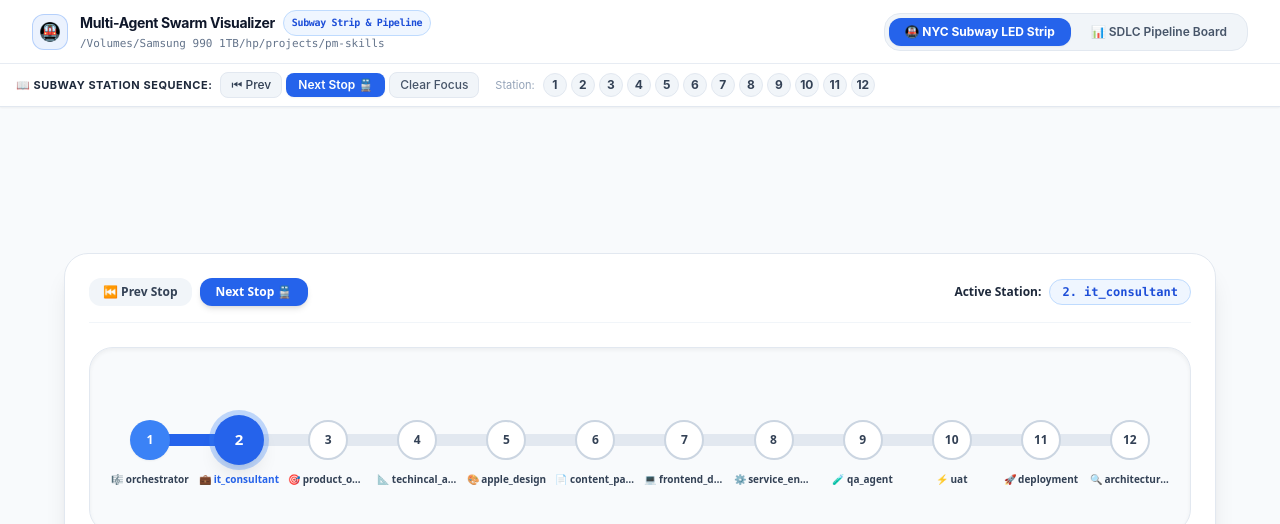
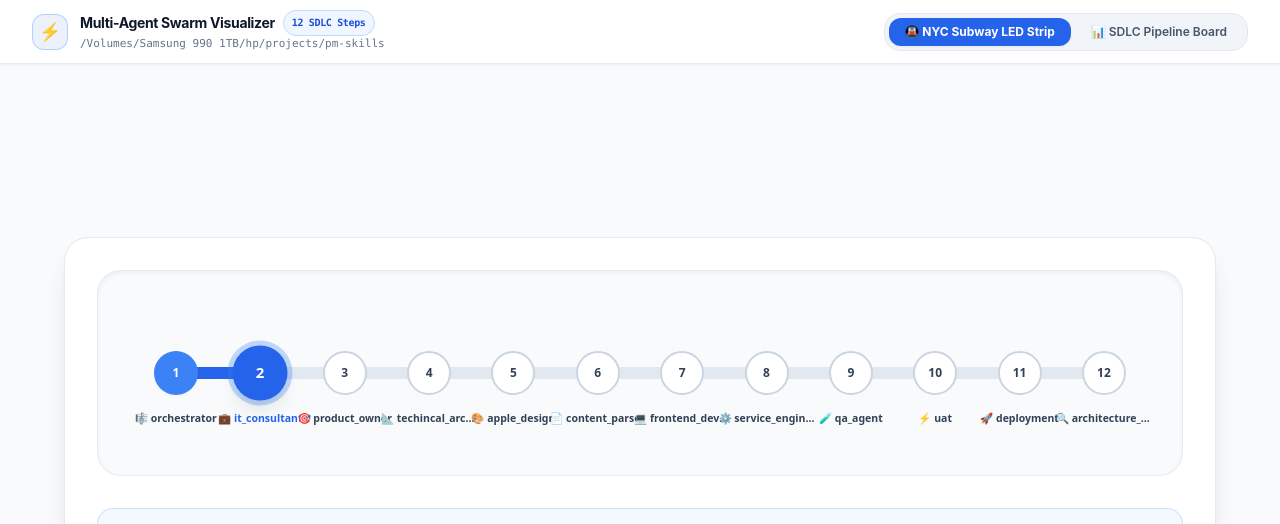
Before and after one commit to gootyboy/pm-skills, a plain HTML site: page index.html in a window 1280 px wide. Shown: the top 524 px of the page. Drawn offline with nearby package versions, Linux system fonts and the light colour scheme; a web font is replaced by a local one.

Commit message:
fix: remove redundant toolbars, story banners, extra buttons, and headers for ultra-clean Subway visualizer

```diff
--- a/app.js
+++ b/app.js
@@ -1,5 +1,5 @@
 // SDLC Swarm Skills Visualizer — Engine & UI Controller
-// Features SDLC Pipeline Board + Pure Light-Theme NYC Subway In-Car LED Strip Map
+// Supports SDLC Pipeline Board + Ultra-Clean NYC Subway In-Car LED Strip Map
 
 const SDLC_SWARM_NODES = [
   { id: 'skill_builder', stop: 1, label: 'PROJECT_BUILDER_SKILL.md', category: 'Swarm Hub Controller', icon: '👑', desc: 'Master Swarm Controller: Sets autonomy modes (BALANCED / AUTOPILOT / SUPERVISED) and manages system lifecycle.' },
@@ -35,7 +35,7 @@ const SUBWAY_STATIONS = [
 
 let currentStoryStep = 2; // Default Stop 2: it_consultant
 let selectedNodeId = 'skill_it';
-let currentActiveView = 'subway'; // Default: Subway LED Strip
+let currentActiveView = 'subway';
 
 function initApp() {
   switchView('subway');
@@ -136,8 +136,8 @@ function renderPipelineView() {
 }
 
 // -------------------------------------------------------------
-// VIEW 2: Pure Light-Theme NYC Subway In-Car LED Indicator Strip
-// (NO Title, NO Footer, NO Downtown/Uptown, Numbers INSIDE Circles, Includes UAT)
+// VIEW 2: Ultra-Clean NYC Subway In-Car LED Station Strip
+// (NO Toolbar, NO Banner, NO Extra Buttons, NO Extra Headers)
 // -------------------------------------------------------------
 function renderSubwayCarView() {
   const container = document.getElementById('nycSubwayContainer');
@@ -146,32 +146,17 @@ function renderSubwayCarView() {
   const activeStation = SUBWAY_STATIONS[currentStoryStep - 1] || SUBWAY_STATIONS[1];
 
   container.innerHTML = `
-    <div class="w-full max-w-6xl mx-auto bg-white border border-slate-200 rounded-3xl p-6 shadow-xl space-y-6 select-none font-sans">
+    <div class="w-full max-w-6xl mx-auto bg-white border border-slate-200 rounded-3xl p-8 shadow-xl space-y-8 select-none font-sans">
 
-      <!-- Top Step Controls Bar -->
-      <div class="flex items-center justify-between pb-4 border-b border-slate-100">
-        <div class="flex items-center gap-2">
-          <button onclick="prevStoryStep()" class="px-3.5 py-1.5 rounded-xl bg-slate-100 hover:bg-slate-200 text-slate-700 font-bold text-xs transition-colors">⏮ Prev Stop</button>
-          <button onclick="nextStoryStep()" class="px-4 py-1.5 rounded-xl bg-blue-600 hover:bg-blue-700 text-white font-bold text-xs shadow-md transition-colors">Next Stop 🚆</button>
-        </div>
-
-        <div class="flex items-center gap-2 text-xs font-bold text-slate-800">
-          <span>Active Station:</span>
-          <span class="px-3 py-1 rounded-full bg-blue-50 text-blue-700 border border-blue-200 font-mono">
-            ${activeStation.stop}. ${activeStation.name}
-          </span>
-        </div>
-      </div>
-
-      <!-- Pure Light Theme NYC Subway LED Station Strip -->
-      <div class="bg-slate-50 p-6 rounded-3xl border border-slate-200 shadow-inner relative">
-        <div class="relative py-12 flex items-center justify-between px-4">
+      <!-- Ultra-Clean NYC Subway LED Station Strip -->
+      <div class="bg-slate-50 p-8 rounded-3xl border border-slate-200/80 shadow-inner relative">
+        <div class="relative py-12 flex items-center justify-between px-6">
 
           <!-- Background Neutral Track Line -->
-          <div class="absolute left-6 right-6 top-1/2 -translate-y-1/2 h-3 bg-slate-200 rounded-full z-0"></div>
+          <div class="absolute left-8 right-8 top-1/2 -translate-y-1/2 h-3 bg-slate-200 rounded-full z-0"></div>
 
           <!-- Active Blue Progress Track Bar -->
-          <div class="absolute left-6 top-1/2 -translate-y-1/2 h-3 bg-blue-600 rounded-full z-0 transition-all duration-300" style="width: ${((currentStoryStep - 1) / 11) * 100}%"></div>
+          <div class="absolute left-8 top-1/2 -translate-y-1/2 h-3 bg-blue-600 rounded-full z-0 transition-all duration-300" style="width: ${((currentStoryStep - 1) / 11) * 100}%"></div>
 
           <!-- 12 Station Circles with NUMBERS INSIDE -->
           ${SUBWAY_STATIONS.map((st) => {
@@ -182,7 +167,7 @@ function renderSubwayCarView() {
               <div onclick="setStoryStep(${st.stop})" class="relative z-10 flex flex-col items-center cursor-pointer group">
 
                 <!-- Station Circle with NUMBER INSIDE -->
-                <div class="w-10 h-10 rounded-full flex items-center justify-center font-bold text-xs transition-all ${
+                <div class="w-11 h-11 rounded-full flex items-center justify-center font-bold text-xs transition-all ${
                   isCurrent
                     ? 'bg-blue-600 text-white ring-4 ring-blue-500/30 scale-125 font-black shadow-lg z-20'
                     : isPassed
@@ -193,8 +178,8 @@ function renderSubwayCarView() {
                 </div>
 
                 <!-- Station Name Label Below Circle -->
-                <div class="absolute top-12 flex flex-col items-center w-20 text-center">
-                  <span class="text-[10px] font-bold mt-1 ${isCurrent ? 'text-blue-600 font-extrabold' : 'text-slate-700'} truncate w-full">
+                <div class="absolute top-14 flex flex-col items-center w-24 text-center">
+                  <span class="text-[10.5px] font-bold mt-1 ${isCurrent ? 'text-blue-600 font-extrabold' : 'text-slate-700'} truncate w-full">
                     ${st.icon} ${st.name}
                   </span>
                 </div>
@@ -206,12 +191,12 @@ function renderSubwayCarView() {
         </div>
       </div>
 
-      <!-- Active Station Directive Card -->
-      <div class="p-4 rounded-2xl bg-blue-50/60 border border-blue-200/80 flex items-center gap-3 text-xs">
-        <span class="text-2xl">${activeStation.icon}</span>
+      <!-- Station Directive Card -->
+      <div class="p-5 rounded-2xl bg-blue-50/70 border border-blue-200/80 flex items-center gap-4 text-xs">
+        <span class="text-3xl">${activeStation.icon}</span>
         <div>
-          <h4 class="font-bold text-slate-900">Station ${activeStation.stop}: ${activeStation.name}</h4>
-          <p class="text-slate-600 mt-0.5 leading-relaxed">${activeStation.desc}</p>
+          <h4 class="font-bold text-sm text-slate-900">${activeStation.stop}. ${activeStation.name}</h4>
+          <p class="text-slate-600 mt-1 leading-relaxed text-xs">${activeStation.desc}</p>
         </div>
       </div>
 
@@ -260,32 +245,12 @@ function renderNodeDetails(nodeId) {
 
 function setStoryStep(stepNum) {
   currentStoryStep = stepNum;
-  const banner = document.getElementById('storyBanner');
-  const title = document.getElementById('storyTitle');
-  const desc = document.getElementById('storyDesc');
-
-  if (stepNum === 0) {
-    if (banner) banner.classList.add('hidden');
-  } else {
-    if (banner) banner.classList.remove('hidden');
-    const stepObj = SUBWAY_STATIONS[stepNum - 1];
-    if (title) title.innerText = stepObj.name;
-    if (desc) desc.innerText = stepObj.desc;
+  const stepObj = SUBWAY_STATIONS[stepNum - 1];
+  if (stepObj) {
     selectedNodeId = stepObj.focusNodes[0];
     renderNodeDetails(selectedNodeId);
   }
-
   switchView(currentActiveView);
 }
 
-function nextStoryStep() {
-  currentStoryStep = currentStoryStep < 12 ? currentStoryStep + 1 : 1;
-  setStoryStep(currentStoryStep);
-}
-
-function prevStoryStep() {
-  currentStoryStep = currentStoryStep > 1 ? currentStoryStep - 1 : 12;
-  setStoryStep(currentStoryStep);
-}
-
 window.addEventListener('DOMContentLoaded', initApp);
--- a/index.html
+++ b/index.html
@@ -3,7 +3,7 @@
 <head>
   <meta charset="UTF-8">
   <meta name="viewport" content="width=device-width, initial-scale=1.0">
-  <title>Multi-Agent SDLC Swarm — NYC Subway & Pipeline Visualizer</title>
+  <title>Multi-Agent SDLC Swarm — Visualizer</title>
   <script src="https://cdn.tailwindcss.com"></script>
   <style>
     @import url('https://fonts.googleapis.com/css2?family=SF+Pro+Display:wght@400;500;600;700;800;900&display=swap');
@@ -16,22 +16,22 @@
 </head>
 <body class="bg-slate-50 text-slate-900 min-h-screen flex flex-col antialiased">
 
-  <!-- Header -->
+  <!-- Header & View Switcher -->
   <header class="h-16 border-b border-slate-200/80 px-4 md:px-8 flex items-center justify-between shrink-0 bg-white/90 backdrop-blur-xl z-20 shadow-sm">
     <div class="flex items-center gap-3">
       <div class="w-9 h-9 rounded-xl bg-blue-500/10 border border-blue-500/30 flex items-center justify-center text-blue-600 font-bold text-lg">
-        🚇
+        ⚡
       </div>
       <div>
         <h1 class="text-sm font-bold tracking-tight text-slate-900 flex items-center gap-2">
           <span>Multi-Agent Swarm Visualizer</span>
-          <span class="text-[10px] px-2 py-0.5 rounded-full bg-blue-50 text-blue-700 border border-blue-200 font-mono font-semibold">Subway Strip & Pipeline</span>
+          <span class="text-[10px] px-2 py-0.5 rounded-full bg-blue-50 text-blue-700 border border-blue-200 font-mono font-semibold">12 SDLC Steps</span>
         </h1>
         <p class="text-[11px] text-slate-500 font-mono">/Volumes/Samsung 990 1TB/hp/projects/pm-skills</p>
       </div>
     </div>
 
-    <!-- UI/UX Layout Switcher Tabs -->
+    <!-- UI/UX View Switcher Tabs -->
     <nav class="flex items-center bg-slate-100 border border-slate-200 rounded-2xl p-1 gap-1">
       <button id="tab_subway" onclick="switchView('subway')" class="px-4 py-1.5 rounded-xl text-xs font-bold bg-blue-600 text-white shadow-sm transition-all">
         🚇 NYC Subway LED Strip
@@ -42,52 +42,11 @@
     </nav>
   </header>
 
-  <!-- Step Navigation Toolbar -->
-  <div class="bg-white border-b border-slate-200 px-4 py-2 flex flex-wrap items-center justify-between gap-3 text-xs shrink-0 z-20 shadow-sm">
-    <div class="flex items-center gap-2">
-      <span class="font-bold text-slate-800 uppercase tracking-wider text-[11px]">📖 Subway Station Sequence:</span>
-      <div class="flex items-center gap-1">
-        <button onclick="prevStoryStep()" class="px-2.5 py-1 rounded-lg bg-slate-100 border border-slate-200 text-slate-700 hover:bg-slate-200 font-medium">⏮ Prev</button>
-        <button onclick="nextStoryStep()" class="px-3 py-1 rounded-lg bg-blue-600 hover:bg-blue-700 text-white font-semibold shadow-sm">Next Stop 🚆</button>
-        <button onclick="setStoryStep(0)" class="px-2.5 py-1 rounded-lg bg-slate-100 border border-slate-200 text-slate-600 hover:bg-slate-200 font-medium">Clear Focus</button>
-      </div>
-
-      <!-- Step Buttons (1-12) -->
-      <div class="hidden lg:flex items-center gap-1 ml-2">
-        <span class="text-slate-400 text-[11px] mr-1">Station:</span>
-        <button id="storyBtn1" onclick="setStoryStep(1)" class="w-6 h-6 rounded-full bg-slate-100 text-slate-700 text-xs border border-slate-200 font-bold">1</button>
-        <button id="storyBtn2" onclick="setStoryStep(2)" class="w-6 h-6 rounded-full bg-slate-100 text-slate-700 text-xs border border-slate-200 font-bold">2</button>
-        <button id="storyBtn3" onclick="setStoryStep(3)" class="w-6 h-6 rounded-full bg-slate-100 text-slate-700 text-xs border border-slate-200 font-bold">3</button>
-        <button id="storyBtn4" onclick="setStoryStep(4)" class="w-6 h-6 rounded-full bg-slate-100 text-slate-700 text-xs border border-slate-200 font-bold">4</button>
-        <button id="storyBtn5" onclick="setStoryStep(5)" class="w-6 h-6 rounded-full bg-slate-100 text-slate-700 text-xs border border-slate-200 font-bold">5</button>
-        <button id="storyBtn6" onclick="setStoryStep(6)" class="w-6 h-6 rounded-full bg-slate-100 text-slate-700 text-xs border border-slate-200 font-bold">6</button>
-        <button id="storyBtn7" onclick="setStoryStep(7)" class="w-6 h-6 rounded-full bg-slate-100 text-slate-700 text-xs border border-slate-200 font-bold">7</button>
-        <button id="storyBtn8" onclick="setStoryStep(8)" class="w-6 h-6 rounded-full bg-slate-100 text-slate-700 text-xs border border-slate-200 font-bold">8</button>
-        <button id="storyBtn9" onclick="setStoryStep(9)" class="w-6 h-6 rounded-full bg-slate-100 text-slate-700 text-xs border border-slate-200 font-bold">9</button>
-        <button id="storyBtn10" onclick="setStoryStep(10)" class="w-6 h-6 rounded-full bg-slate-100 text-slate-700 text-xs border border-slate-200 font-bold">10</button>
-        <button id="storyBtn11" onclick="setStoryStep(11)" class="w-6 h-6 rounded-full bg-slate-100 text-slate-700 text-xs border border-slate-200 font-bold">11</button>
-        <button id="storyBtn12" onclick="setStoryStep(12)" class="w-6 h-6 rounded-full bg-slate-100 text-slate-700 text-xs border border-slate-200 font-bold">12</button>
-      </div>
-    </div>
-  </div>
-
-  <!-- Story Banner -->
-  <div id="storyBanner" class="hidden bg-blue-50/90 border-b border-blue-200 px-6 py-3 text-xs shrink-0 transition-all">
-    <div class="max-w-6xl mx-auto flex items-center justify-between gap-4">
-      <div>
-        <span class="text-blue-700 font-bold uppercase tracking-wider text-[10.5px]">📖 Active Subway Station Stop</span>
-        <h3 id="storyTitle" class="text-sm font-bold text-slate-900 mt-0.5">1. orchestrator</h3>
-        <p id="storyDesc" class="text-xs text-slate-600 mt-0.5 leading-relaxed font-normal"></p>
-      </div>
-      <button onclick="setStoryStep(0)" class="text-slate-400 hover:text-slate-700 font-bold px-2 py-1">✕</button>
-    </div>
-  </div>
-
-  <!-- Main Viewport Area -->
+  <!-- Main Viewport Area (Clean Views Only - Zero Toolbars/Banners) -->
   <main class="flex-1 flex overflow-hidden relative">
 
-    <!-- VIEW 1: Pure Light-Theme NYC Subway In-Car LED Strip -->
-    <div id="view_subway" class="flex-1 p-6 overflow-y-auto bg-slate-50 flex items-center justify-center">
+    <!-- VIEW 1: Ultra-Clean Light-Theme NYC Subway LED Strip -->
+    <div id="view_subway" class="flex-1 p-8 overflow-y-auto bg-slate-50 flex items-center justify-center">
       <div id="nycSubwayContainer" class="w-full"></div>
     </div>
 
```
